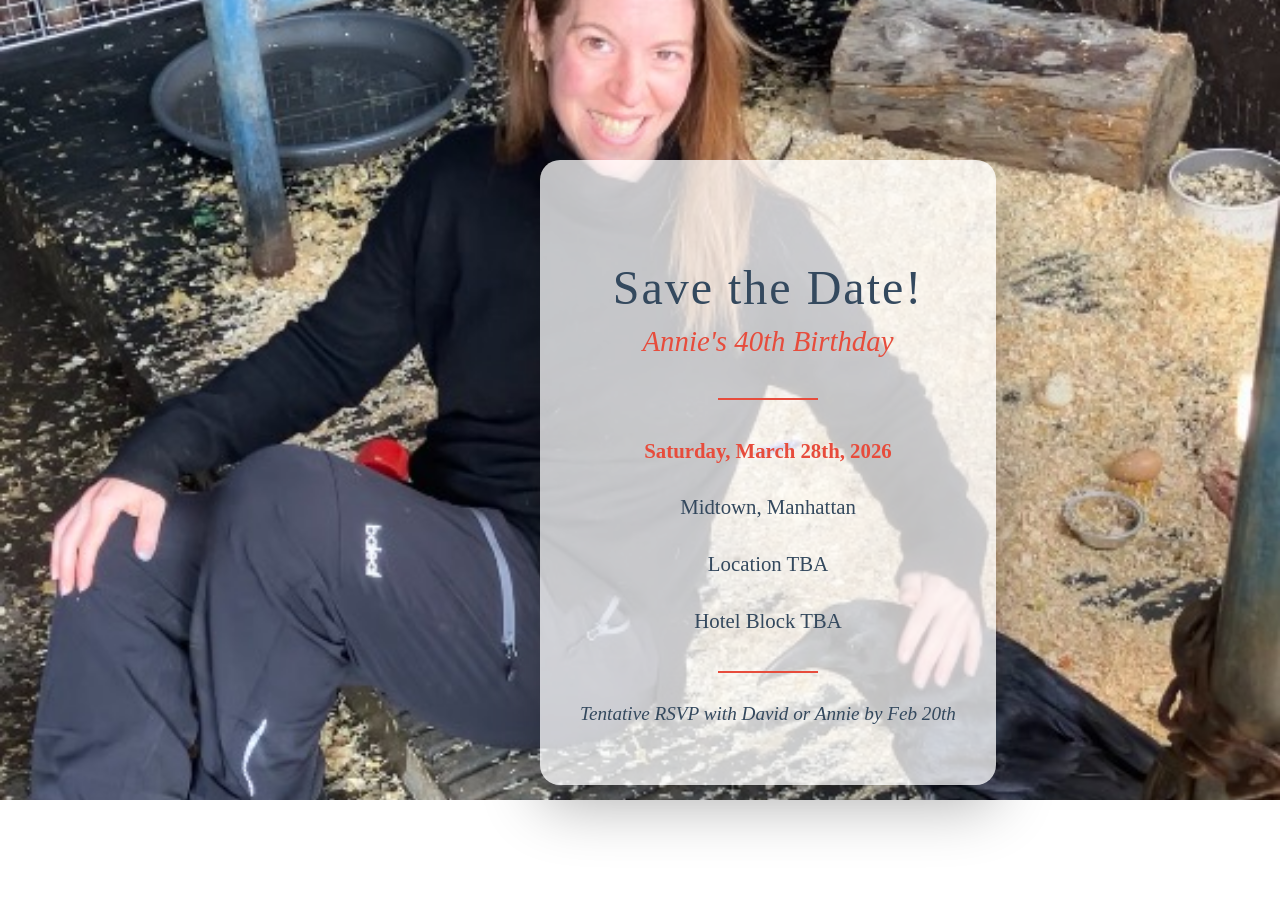
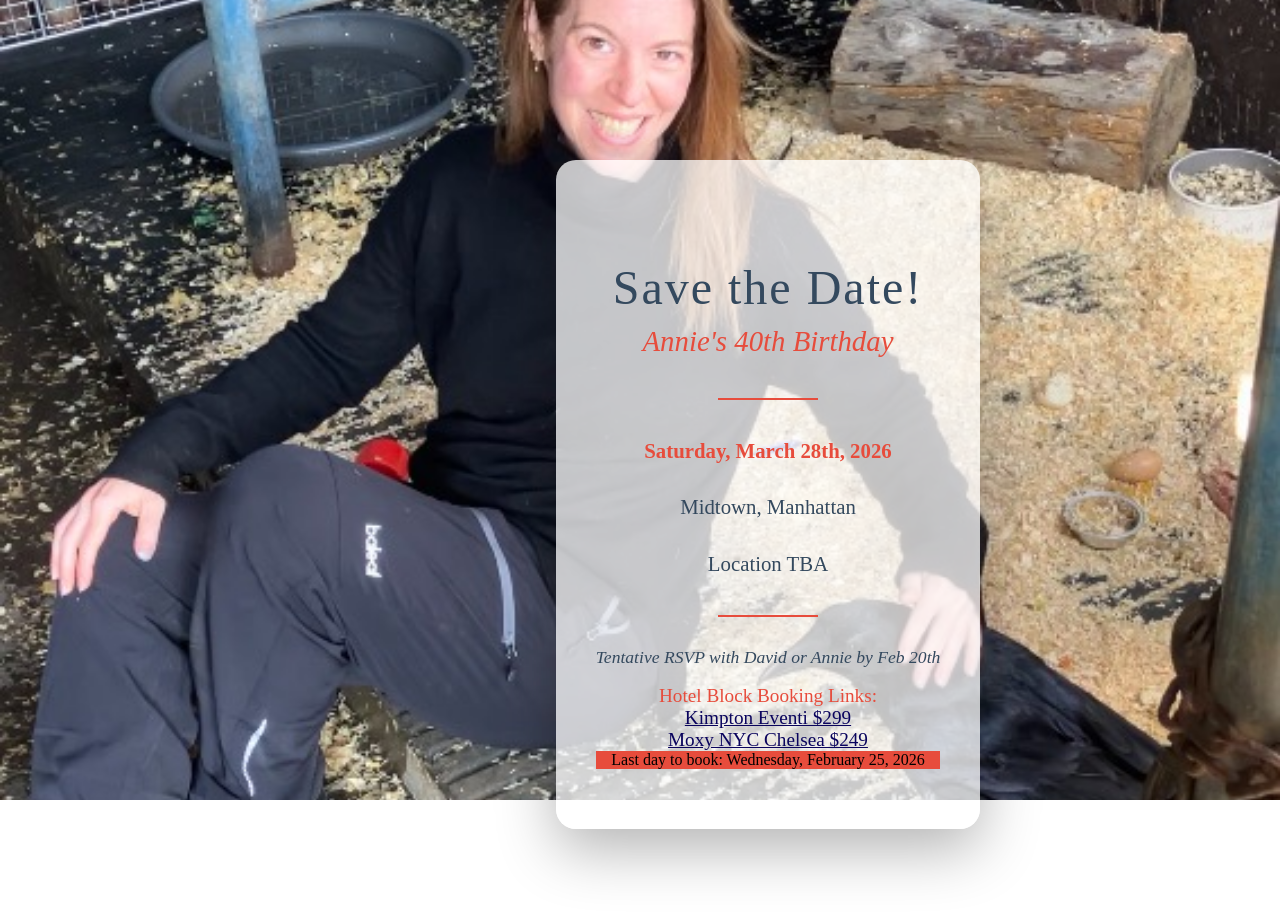
Before and after one commit to DavidSouther/resume, a Next.js app: page /annie_40 in a window 1280 px wide. Shown: the top 916 px of the page. Built offline with nearby package versions, Linux system fonts and the light colour scheme.

Commit message:
Annie 40th added booking links

```diff
--- a/src/app/annie_40/page.css
+++ b/src/app/annie_40/page.css
@@ -31,6 +31,7 @@ article {
 :root {
   --highlight-color: #e74c3c;
   --subtle-color: #34495e;
+  --link-color: #0a045d;
 }
 
 h1 {
@@ -53,17 +54,22 @@ h1 {
   line-height: 2;
   color: var(--subtle-color);
   margin-bottom: 20px;
-}
 
-.details p {
+  p, ul {
     margin: 15px 0;
     color: var(--subtle-color);
-}
 
-.details p:first-of-type {
+    &:first-of-type {
       color: var(--highlight-color);
       font-weight: bold;
     }
+  }
+
+  ul {
+    color: var(--subtle-color);
+  }
+}
+
 
 .divider {
   width: 100px;
@@ -73,10 +79,38 @@ h1 {
 }
 
 .rsvp {
-  font-size: 1.2em;
+  align-items: left;
+  p {
+    font-size: 1.1rem;
     color: var(--subtle-color);
     margin-top: 30px;
     font-style: italic;
+  }
+   ul {
+    margin: 0;
+    padding: 0;
+    font-size: 1.2rem;
+    li {
+      list-style-type: none;
+
+      a {
+        color: var(--link-color);
+        text-decoration: underline;
+        &:hover {
+          text-decoration: none;
+        }
+      }
+
+      &:first-of-type {
+        color: var(--highlight-color);
+      }
+
+      &:last-of-type {
+        font-size: 1.0rem;
+        background-color: var(--highlight-color);
+      }
+    }
+   }
 }
 
 @media (max-width: 768px) {
--- a/src/app/annie_40/page.tsx
+++ b/src/app/annie_40/page.tsx
@@ -21,7 +21,7 @@ export async function generateMetadata(): Promise<Metadata> {
         Saturday, March 28th, 2026
         Midtown, Manhattan
         Location TBA,
-        Hotel Block TBA,
+        Hotel Block Kimpton Eventi,
         Tentative RSVP with David or Annie by Feb 20th`,
 			images: [
 				{
@@ -47,13 +47,18 @@ export default function Page() {
 					<p>Saturday, March 28th, 2026</p>
 					<p>Midtown, Manhattan</p>
 					<p>Location TBA</p>
-					<p>Hotel Block TBA</p>
 				</div>
 
 				<div className="divider"></div>
 
 				<div className="rsvp">
-					Tentative RSVP with David or Annie by Feb 20th
+					<p>Tentative RSVP with David or Annie by Feb 20th</p>
+					<ul>
+						<li>Hotel Block Booking Links:</li>
+						<li><a href="https://www.ihg.com/redirect?path=asearch&brandCode=KI&localeCode=en&regionCode=1&hotelCode=NYCAA&checkInDate=27&checkInMonthYear=022026&checkOutDate=29&checkOutMonthYear=022026&rateCode=6CBARC&_PMID=99801505&GPC=EUF&cn=no&adjustMonth=false&showApp=true&monthIndex=00">Kimpton Eventi $299</a></li>
+						<li><a href="https://app.marriott.com/reslink?id=1770236208872&key=GRP&app=resvlink">Moxy NYC Chelsea $249</a></li>
+						<li>Last day to book: Wednesday, February 25, 2026</li>
+					</ul>
 				</div>
 			</article>
 		</div>
```
Also changed, not shown: 33 other files (tests, documents, lock files or other folders). Lines whose indentation alone changed are shown as unchanged.
